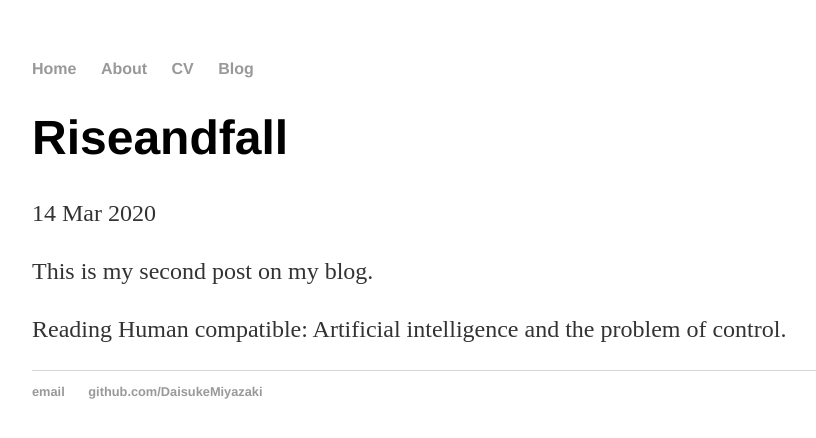
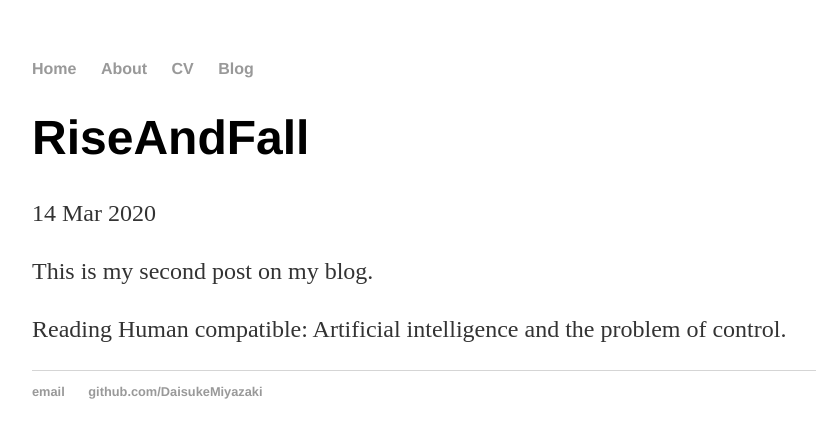
Before and after one commit to DaisukeMiyazaki/DaisukeMiyazaki.github.io, a Jekyll site: the page built from _posts/2020-03-14-RiseAndFall.md, in a window 1280 px wide. Shown: the top 438 px of the page, without its empty margins (160-976 px from the left). Built offline with Jekyll 4.4.1, drawn with Linux system fonts in a browser that asks for light colours; our own code applies the rules of GitHub Pages for plain Markdown files; part of the change alters nothing that is shown.

Commit message:
Header file changed

```diff
--- a/_posts/2020-03-14-RiseAndFall.md
+++ b/_posts/2020-03-14-RiseAndFall.md
@@ -1,3 +1,9 @@
+---
+layout: post
+title: "RiseAndFall"
+date: 2020-3-14
+---
+
 This is my second post on my blog.
 
 Reading Human compatible: Artificial intelligence and the problem of control.
```
